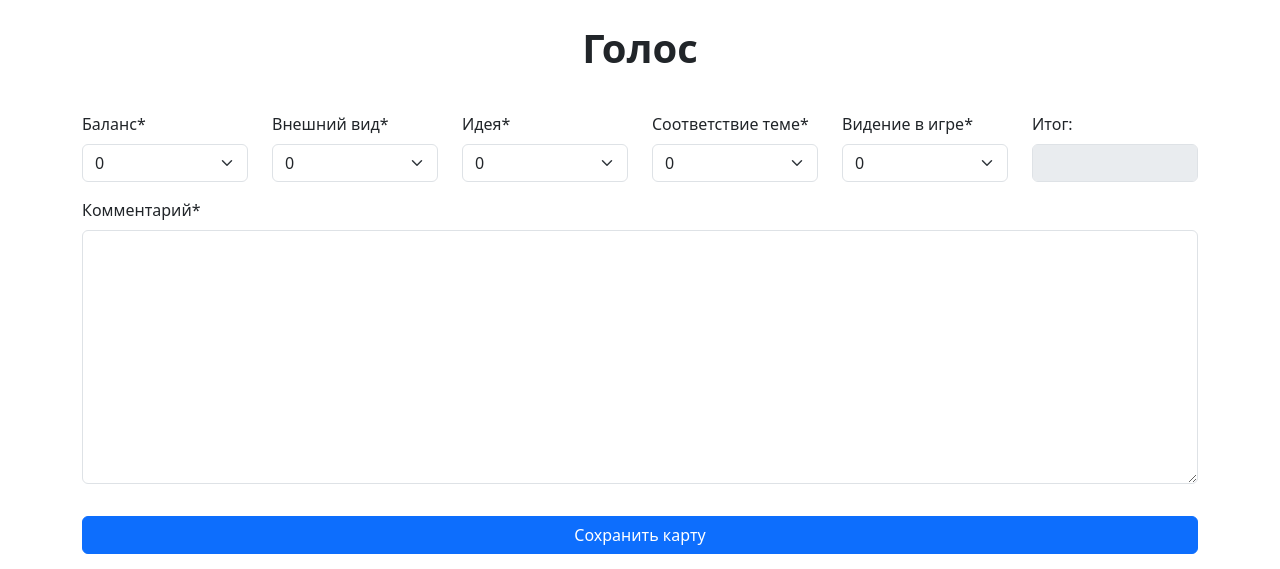
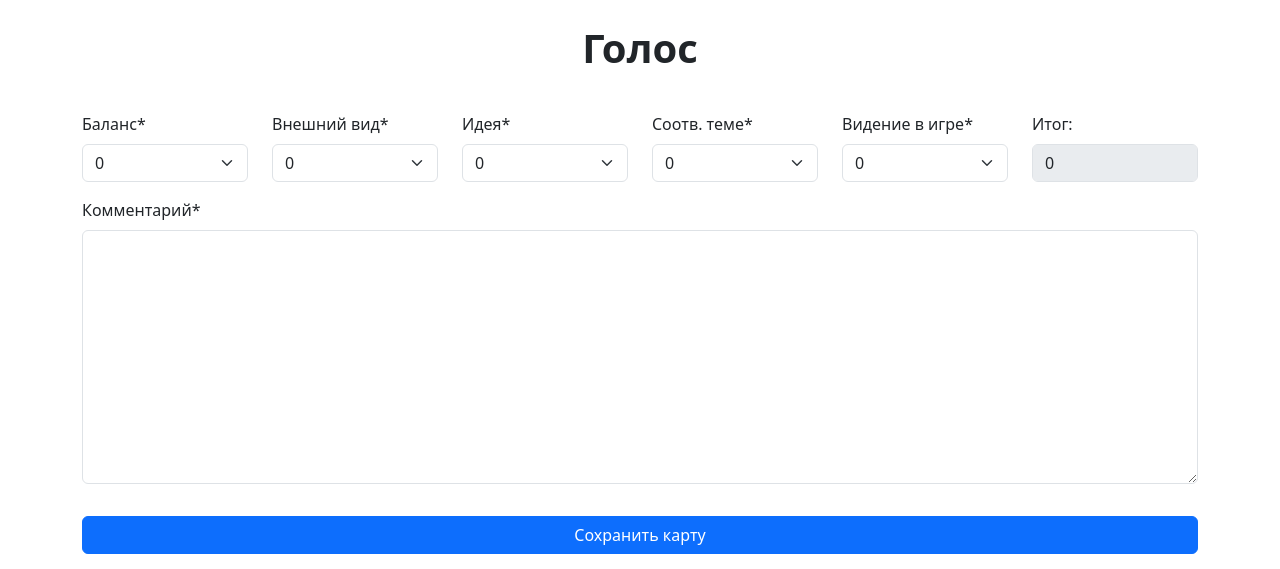
Before and after one commit to hextract/ths_gallery, a Django app: template templates/vote/vote.html in a window 1280 px wide. Shown: the part 73-642 px from the top of the page. Run offline with Django 5.2, Linux system fonts and the light colour scheme; the template is opened without the code that fills it: values that come from a table or form of the project are taken from there, others are empty; parts of the project's set-up code (start-up, migrations or seed data) failed here and were passed over; some libraries are stand-ins or nearby versions.

Commit message:
v1.4.6 new battle

```diff
--- a/templates/vote/vote.html
+++ b/templates/vote/vote.html
@@ -78,16 +78,16 @@
     <script>
         document.getElementById('id_design').onchange =
             document.getElementById('id_balance').onchange =
-                document.getElementById('id_realisation').onchange =
-                    document.getElementById('id_mistakes').onchange =
-                        document.getElementById('id_idea').onchange =
+                document.getElementById('id_idea').onchange =
+                    document.getElementById('id_theme_like').onchange =
+                        document.getElementById('id_in_game').onchange =
                             window.onload = function () {
 
                                 var result = parseInt(document.getElementById('id_design').value) +
                                     parseInt(document.getElementById('id_balance').value) +
-                                    parseInt(document.getElementById('id_realisation').value);
-                                result = result * (1.0 - parseInt(document.getElementById('id_mistakes').value) / 10);
-                                result = result * (1.0 + parseInt(document.getElementById('id_idea').value) / 10);
+                                    parseInt(document.getElementById('id_idea').value);
+                                result = result * (1.0 - parseInt(document.getElementById('id_theme_like').value) / 10);
+                                result = result * (1.0 + parseInt(document.getElementById('id_in_game').value) / 10);
 
                                 document.getElementById('result').value = Math.round(result);
                             };
--- a/vote/forms.py
+++ b/vote/forms.py
@@ -8,7 +8,7 @@ class VoteForm(forms.ModelForm):
     balance = forms.ChoiceField(choices=((i, i) for i in range(0, 11)), label='Баланс')
     idea = forms.ChoiceField(choices=((i, i) for i in range(0, 11)), label='Идея')
 
-    theme_like = forms.ChoiceField(choices=((i, i) for i in range(0, 6)), label='Соответствие теме')
+    theme_like = forms.ChoiceField(choices=((i, i) for i in range(0, 6)), label='Соотв. теме')
     in_game = forms.ChoiceField(choices=((i, i) for i in range(0, 6)), label='Видение в игре')
 
     class Meta:
```
